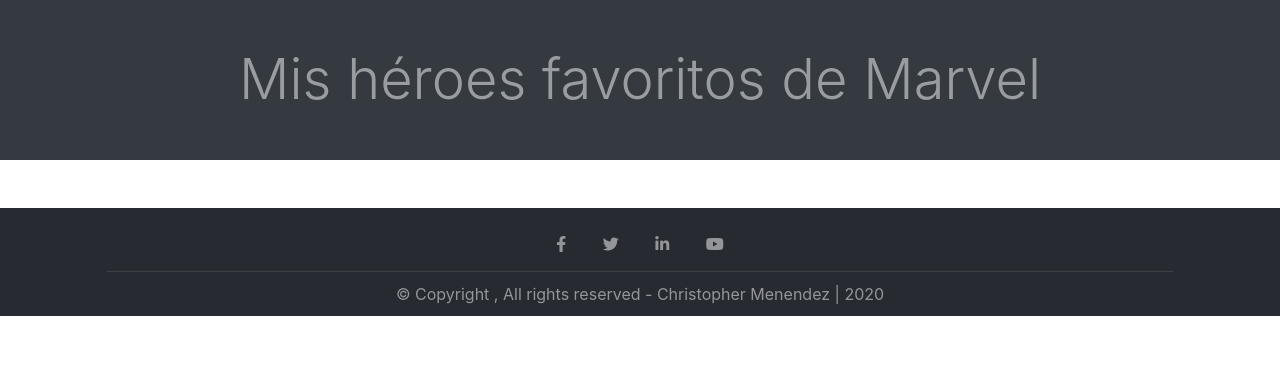
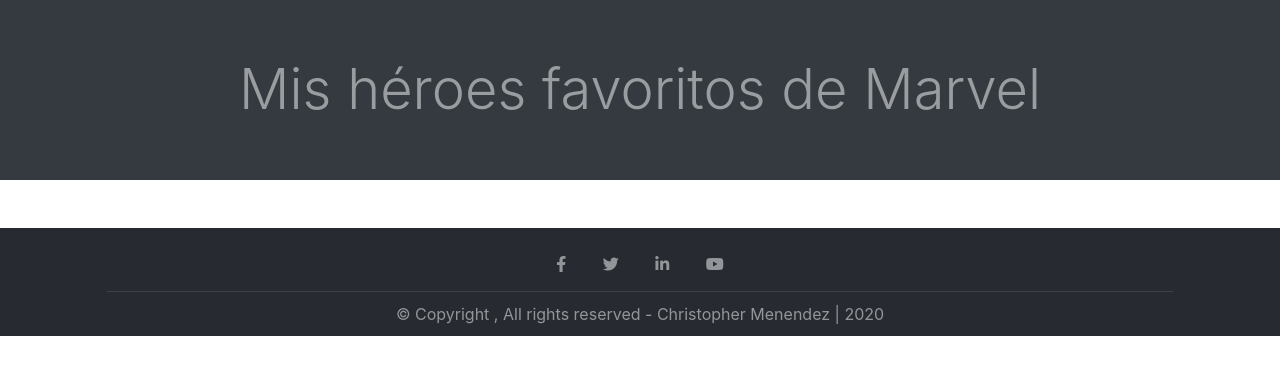
Before and after one commit to Christopherunfv96/MarvelHeroes, a plain HTML site: page docs/index.html in a window 1280 px wide. Drawn offline with Linux system fonts and the light colour scheme; no server answers.

Commit message:
Fixing a problem with tittle-container

```diff
--- a/docs/css/estilos.css
+++ b/docs/css/estilos.css
@@ -1 +1 @@
-.box-title-container{height:160px}.box-footer-container{height:108px}.abc{width:18rem!important;margin-left:15px;margin-right:15px;margin-top:40px;margin-bottom:10px}img{height:296px!important}footer{background-color:#272b31!important}.first-box-footer{border-bottom:1px solid #3c4146!important;padding-bottom:15px}.last-box-footer{padding-top:10px;padding-bottom:10px}
+.box-title-container{height:180px}.box-footer-container{height:108px}.abc{width:18rem!important;margin-left:15px;margin-right:15px;margin-top:40px;margin-bottom:10px}img{height:296px!important}footer{background-color:#272b31!important}.first-box-footer{border-bottom:1px solid #3c4146!important;padding-bottom:15px}.last-box-footer{padding-top:10px;padding-bottom:10px}
```
